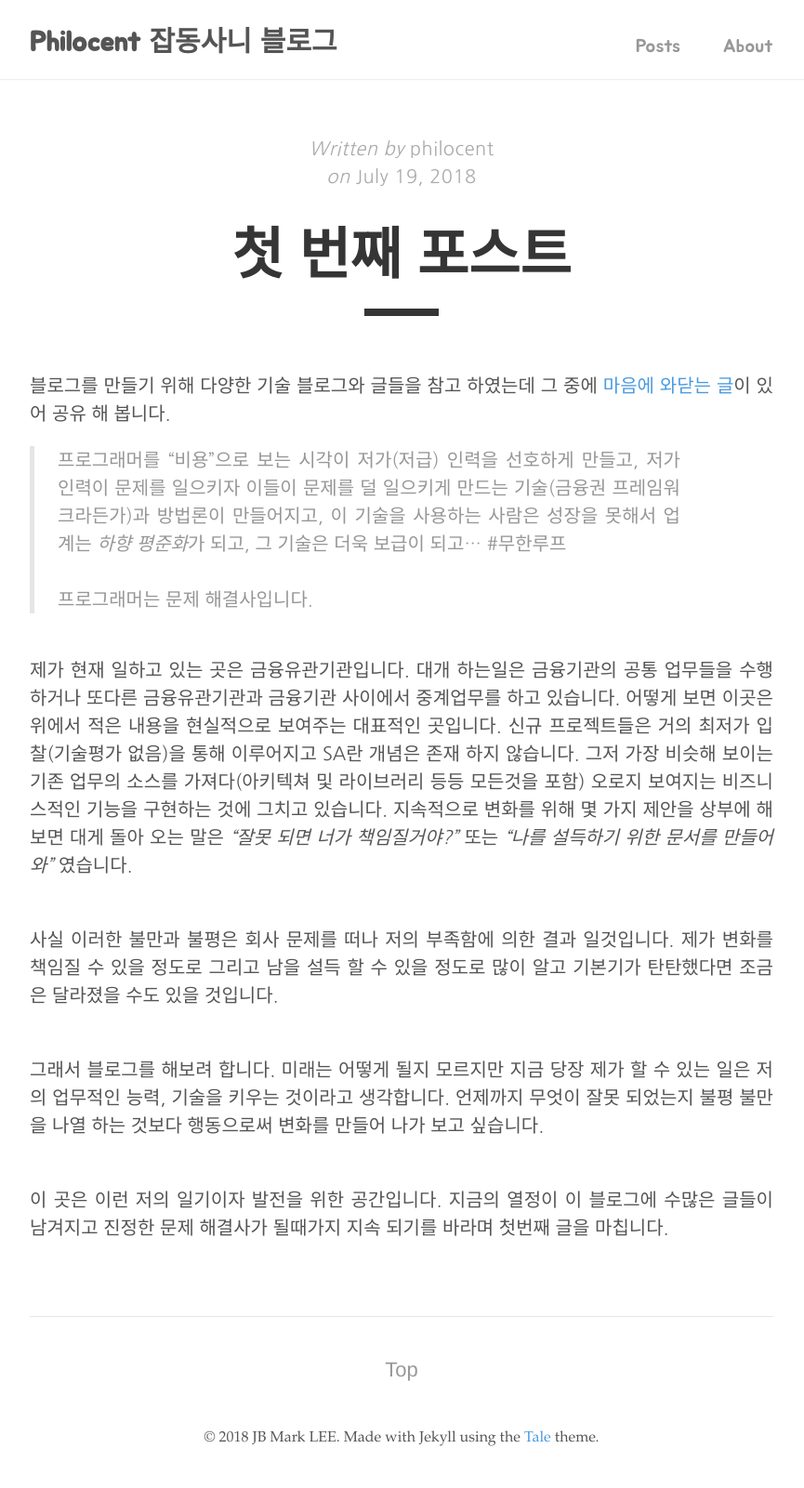
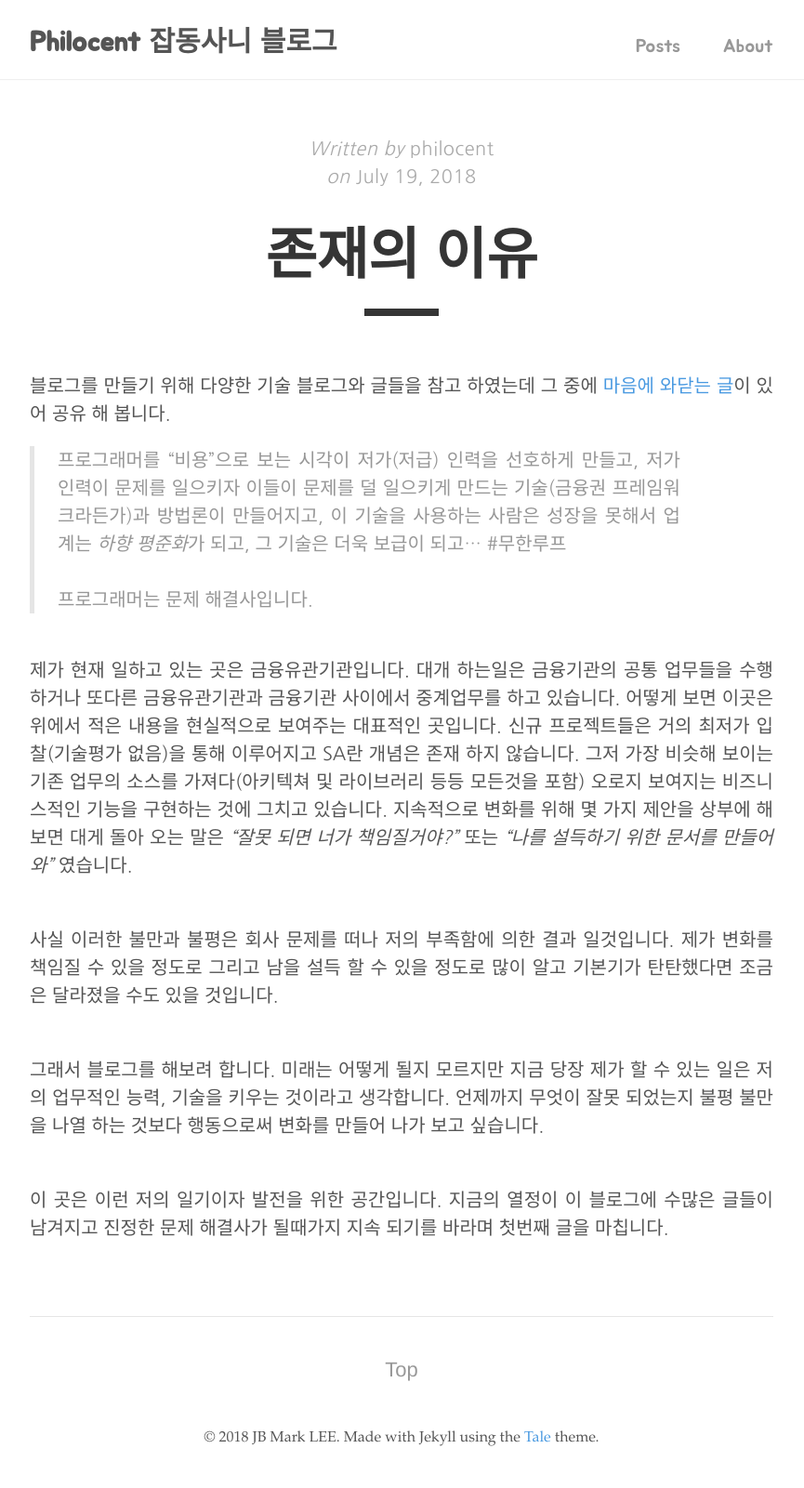
Before and after one commit to philocent/philocent.github.io, a Jekyll site: the page built from _posts/2018-07-19-first-post.md, in a window 1280 px wide. Shown: the whole page at 93% size, without its empty margins (208-1073 px from the left). Built offline with Jekyll 4.4.1, drawn with Linux system fonts in a browser that asks for light colours.

Commit message:
modify first post title

```diff
--- a/_posts/2018-07-19-first-post.md
+++ b/_posts/2018-07-19-first-post.md
@@ -1,5 +1,5 @@
 ---
-title: 첫 번째 포스트
+title: 존재의 이유
 ---
 
 블로그를 만들기 위해 다양한 기술 블로그와 글들을 참고 하였는데 그 중에 [마음에 와닫는 글](https://www.facebook.com/fupfin.geek/posts/601525090236478)이 있어 공유 해 봅니다.
```
